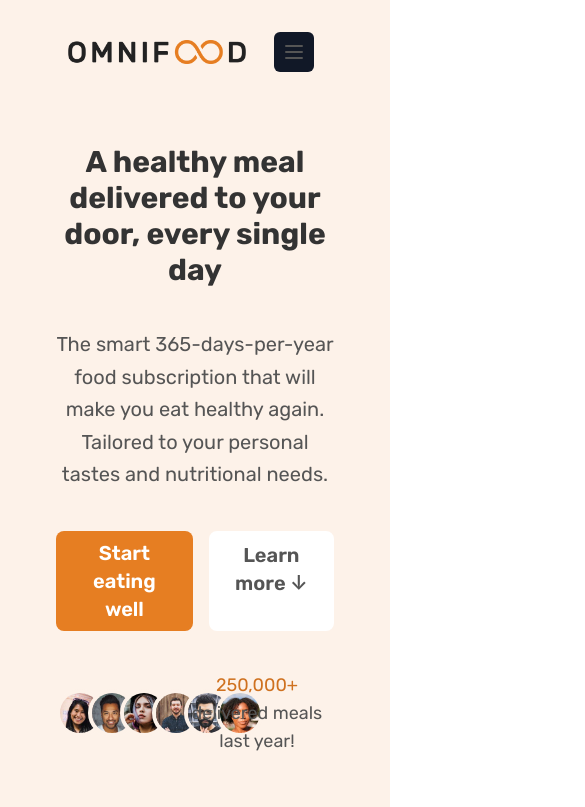
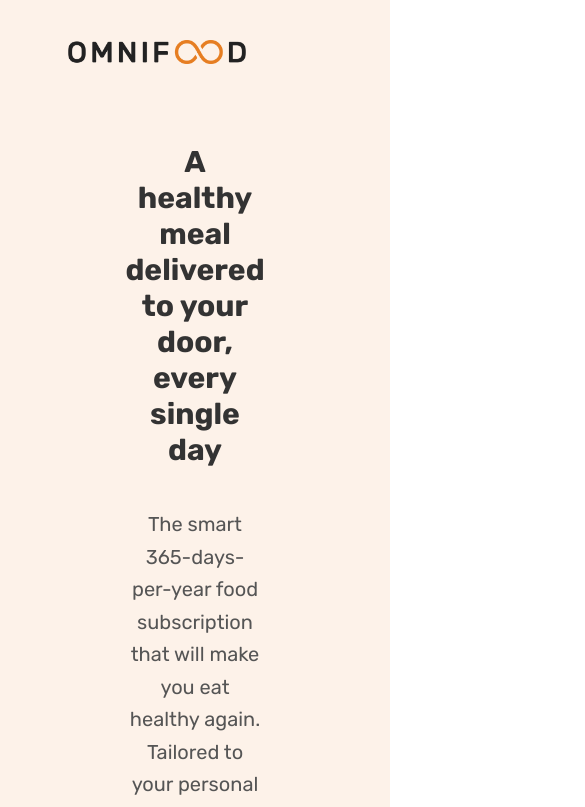
Before and after one commit to kkd1215/Omnifood, a Next.js app: page / in a window 390 px wide. Shown: the top 807 px of the page, 585 px wide, since content can reach past the window. Built offline with nearby package versions, Linux system fonts and the light colour scheme.

Commit message:
Changed media queries to max-width from min-width

```diff
--- a/components/FeaturedIn.js
+++ b/components/FeaturedIn.js
@@ -6,11 +6,11 @@ function FeaturedIn() {
             <div className="containers">
                 <h2 className='text-sm text-[#888] font-medium tracking-wider text-center mb-6 uppercase'>As featured in</h2>
                 <div className='flex justify-around'>
-                    <img className='h-8 brightness-0 opacity-50' src="/content/img/logos/techcrunch.png" alt="Techcrunch Logo" />
-                    <img className='h-8 brightness-0 opacity-50' src="/content/img/logos/business-insider.png" alt="Business Insider Logo" />
-                    <img className='h-8 brightness-0 opacity-50' src="/content/img/logos/the-new-york-times.png" alt="The New York Times Logo" />
-                    <img className='h-8 brightness-0 opacity-50' src="/content/img/logos/forbes.png" alt="Forbes Logo" />
-                    <img className='h-8 brightness-0 opacity-50' src="/content/img/logos/usa-today.png" alt="USA Today Logo" />
+                    <img className='md:h-6 lg:h-7 h-8 brightness-0 opacity-50' src="/content/img/logos/techcrunch.png" alt="Techcrunch Logo" />
+                    <img className='md:h-6 lg:h-7 h-8 brightness-0 opacity-50' src="/content/img/logos/business-insider.png" alt="Business Insider Logo" />
+                    <img className='md:h-6 lg:h-7 h-8 brightness-0 opacity-50' src="/content/img/logos/the-new-york-times.png" alt="The New York Times Logo" />
+                    <img className='md:h-6 lg:h-7 h-8 brightness-0 opacity-50' src="/content/img/logos/forbes.png" alt="Forbes Logo" />
+                    <img className='md:h-6 lg:h-7 h-8 brightness-0 opacity-50' src="/content/img/logos/usa-today.png" alt="USA Today Logo" />
                 </div>
             </div>
         </section>
--- a/components/Features.js
+++ b/components/Features.js
@@ -5,8 +5,8 @@ export default function Features() {
         <section class="text-gray-600 body-font containers">
             <p class="text-base leading-relaxed  xl:w-2/4 lg:w-3/4 mx-auto text-gray-500 -mt-20 mb-16 text-center">Prices include all applicable taxes. Users can cancel at any time. Both of the plans include:</p>
             <div class="container mx-auto">
-                <div class="flex flex-wrap sm:-m-4 -mx-4 -mb-10 -mt-4 md:space-y-0 space-y-6">
-                    <div class="p-4 md:w-1/4 flex flex-col text-center items-center">
+                <div class="flex flex-wrap sm:-m-4 -mx-4 -mb-10 -mt-4 space-y-0 md:space-y-6">
+                    <div class="p-4 w-1/4 flex flex-col text-center items-center">
                         <div class="w-20 h-20 inline-flex items-center justify-center rounded-full bg-orange-light mb-8 flex-shrink-0">
                             <ion-icon name="infinite" style={{ color: "#e67e22", height: "2rem", width: "2rem" }}></ion-icon>
                         </div>
@@ -15,7 +15,7 @@ export default function Features() {
                             <p class="text-base leading-7">Our subscriptions cover 365 days per year, even including major holidays.</p>
                         </div>
                     </div>
-                    <div class="p-4 md:w-1/4 flex flex-col text-center items-center">
+                    <div class="p-4 w-1/4 flex flex-col text-center items-center">
                         <div class="w-20 h-20 inline-flex items-center justify-center rounded-full bg-orange-light mb-8 flex-shrink-0">
                             <ion-icon name="nutrition" style={{ color: "#e67e22", height: "2rem", width: "2rem" }}></ion-icon>
                         </div>
@@ -24,7 +24,7 @@ export default function Features() {
                             <p class="text-base leading-7">Our cooks only use local, fresh, and organic products to prepare your meals.</p>
                         </div>
                     </div>
-                    <div class="p-4 md:w-1/4 flex flex-col text-center items-center">
+                    <div class="p-4 w-1/4 flex flex-col text-center items-center">
                         <div class="w-20 h-20 inline-flex items-center justify-center rounded-full bg-orange-light mb-8 flex-shrink-0">
                             <ion-icon name="leaf" style={{ color: "#e67e22", height: "2rem", width: "2rem" }}></ion-icon>
                         </div>
@@ -33,7 +33,7 @@ export default function Features() {
                             <p class="text-base leading-7">All our partners only use reusable containers to package all your meals.</p>
                         </div>
                     </div>
-                    <div class="p-4 md:w-1/4 flex flex-col text-center items-center">
+                    <div class="p-4 w-1/4 flex flex-col text-center items-center">
                         <div class="w-20 h-20 inline-flex items-center justify-center rounded-full bg-orange-light mb-8 flex-shrink-0">
                             <ion-icon name="pause" style={{ color: "#e67e22", height: "2rem", width: "2rem" }}></ion-icon>
                         </div>
--- a/components/Form.js
+++ b/components/Form.js
@@ -29,7 +29,7 @@ function Form() {
                         <option value='others'>Others</option>
                     </select>
                 </div>
-                <button type="submit" className='inline-block bg-[#45260a] text-orange-light text-xl self-end font-semibold shadow-md rounded-lg py-2 px-8 mt-4 hover:bg-white hover:text-grayC-light transform transition duration-150'>Sign up now</button>
+                <button type="submit" className='inline-block bg-[#45260a] text-orange-light text-xl self-end font-semibold shadow-md rounded-lg py-[0.5em] px-[2em] mt-4 hover:bg-white hover:text-grayC-light transform transition duration-150'>Sign up now</button>
             </form>
         </div>
     )
--- a/components/Header.js
+++ b/components/Header.js
@@ -13,7 +13,7 @@ function Header() {
                     <div className="mx-auto px-4 sm:px-6 lg:px-8">
                         <div className="flex items-center justify-between h-16">
                             <div className="flex items-center">
-                                <div className="hidden md:block">
+                                <div className="md:hidden block">
                                     <div className="flex items-baseline space-x-2 lg:space-x-4">
                                         <a
                                             href="#"
@@ -52,7 +52,7 @@ function Header() {
                                     </div>
                                 </div>
                             </div>
-                            <div className="-mr-2 flex md:hidden">
+                            <div className="-mr-2 flex hidden">
                                 <button
                                     onClick={() => setIsOpen(!isOpen)}
                                     type="button"
@@ -109,8 +109,8 @@ function Header() {
                         leaveTo="opacity-0 scale-95"
                     >
                         {(ref) => (
-                            <div className="md:hidden" id="mobile-menu">
-                                <div ref={ref} className="px-2 pt-2 pb-3 space-y-1 sm:px-3">
+                            <div className="md:hidden z-10 bg-black" id="mobile-menu">
+                                <div ref={ref} className="px-2 pt-2 pb-3 space-y-1 sm:px-3 bg-white">
                                     <a
                                         href="#"
                                         className="hover:bg-orange-dark text-grayC-dark block px-3 py-2 rounded-md text-base font-medium"
--- a/components/HeroSection.js
+++ b/components/HeroSection.js
@@ -3,10 +3,9 @@ import React from 'react'
 function HeroSection() {
     return (
         <section className=" bg-orange-light">
-            <div className="max-w-[1300px] mx-auto">
-                <div className="container mx-auto flex px-14 pt-12 pb-24 md:flex-row flex-col items-center">
-                    <div className="lg:flex-grow md:w-1/2 lg:pr-24 md:pr-16 flex flex-col md:items-start md:text-left mb-16 md:mb-0 items-center text-center">
-                        <h1 className="title-font text-grayC-dark mb-10 ">A healthy meal delivered to your door, every single day
+            <div className="containers xl:max-w-7xl max-w-[1300px] mx-auto flex pt-12 pb-24 flex-row md:flex-col items-center">
+                <div className="flex-grow w-1/2 flex flex-col items-start text-left md:mb-16 mb-0 md:items-center md:text-center">
+                    <h1 className="text-grayC-dark mb-10 ">A healthy meal delivered to your door, every single day
                     </h1>
                     <p className="mb-10 leading-relaxed text-xl font-normal">The smart 365-days-per-year food subscription that will make you eat healthy again. Tailored to your personal tastes and nutritional needs.</p>
                     <div className="flex justify-center">
@@ -23,12 +22,11 @@ function HeroSection() {
                             <img className='rounded-full w-12 h-12 border-4 border-orange-light -mr-4' src="/content/img/customers/customer-5.jpg" alt="Customer photo" />
                             <img className='rounded-full w-12 h-12 border-4 border-orange-light' src="/content/img/customers/customer-6.jpg" alt="Customer photo" />
                         </div>
-                            <p className='t'><span className='text-orange-dark'>250,000+</span> delivered meals last year!</p>
+                        <p><span className='text-orange-dark'>250,000+</span> delivered meals last year!</p>
                     </div>
                 </div>
-                    <div className="lg:max-w-lg lg:w-full md:w-1/2 w-5/6">
+                <div className="lg:max-w-lg lg:w-full w-1/2 md:w-5/6 pl-8 lg:pl-6 md:pl-4">
                     <img className="object-cover object-center rounded" alt="woman enjoying food, meals in a storage container, and food bowls on a table" src="/content/img/hero.png" />
-                    </div>
                 </div>
             </div>
         </section>
--- a/css/global.css
+++ b/css/global.css
@@ -24,19 +24,19 @@ body {
 }
 
 h1 {
-  @apply sm:text-5xl text-3xl font-bold;
+  @apply text-5xl md:text-4xl sm:text-3xl font-bold;
 }
 
 h2 {
-  @apply sm:text-4xl text-2xl font-bold;
+  @apply text-4xl md:text-2xl sm:text-xl font-bold;
 }
 
 h3 {
-  @apply sm:text-3xl text-xl font-semibold;
+  @apply text-3xl md:text-xl sm:text-lg font-semibold;
 }
 
 p {
-  @apply sm:text-xl text-lg font-normal;
+  @apply text-xl md:text-lg sm:text-base font-normal;
 }
 
 li {
--- a/tailwind.config.js
+++ b/tailwind.config.js
@@ -37,6 +37,19 @@ module.exports = {
         'cta-img': "linear-gradient(to right bottom, rgba(235, 151, 78, 0.35), rgba(230, 125, 34, 0.35)), url('/content/img/eating.jpg')",
       }
     },
+    screens: {
+      'xl': { 'max': '1279px' },
+      // => @media (max-width: 1279px) { ... }
+
+      'lg': { 'max': '1023px' },
+      // => @media (max-width: 1023px) { ... }
+
+      'md': { 'max': '767px' },
+      // => @media (max-width: 767px) { ... }
+
+      'sm': { 'max': '639px' },
+      // => @media (max-width: 639px) { ... }
+    }
   },
   variants: {
     extend: {},
```
Lines whose indentation alone changed are shown as unchanged.
